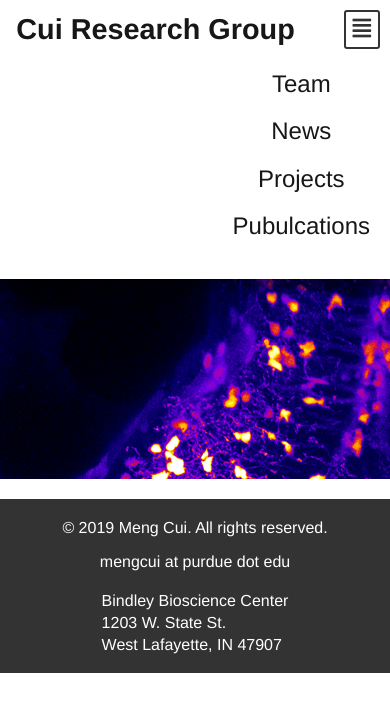
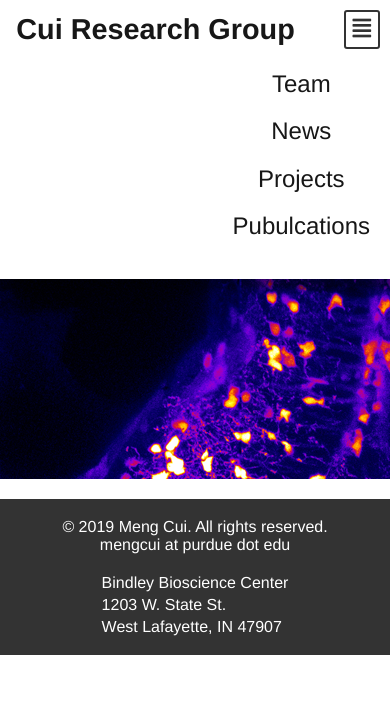
Before and after one commit to mengcuilab/mengcuilab.github.io, a Jekyll site: the page built from index.html, in a window 390 px wide. Shown: the top 712 px of the page. Built offline with Jekyll 4.4.1, drawn with Linux system fonts in a browser that asks for light colours.

Commit message:
fix footer layouts in mobile

```diff
--- a/css/styles.css
+++ b/css/styles.css
@@ -629,7 +629,10 @@ a:hover, ::selection {
 		grid-column: 1/3;
 		justify-self: center;
 		text-align: center;
+		margin: 15px 0;
 	}
+
+	.footer1 p { margin: 0 auto; }
 
 	.footer2 {
 		grid-column: 1/3;
```
Also changed, not shown: 2 other files.
